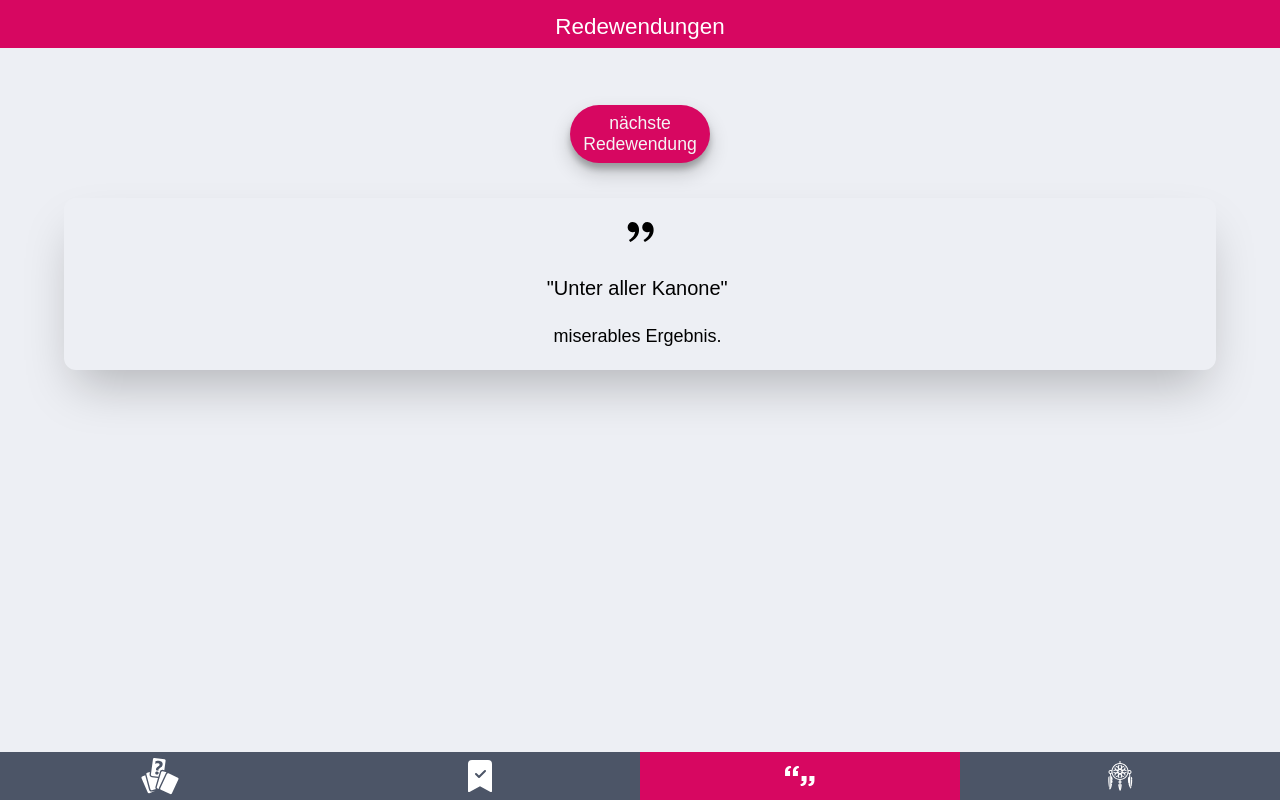
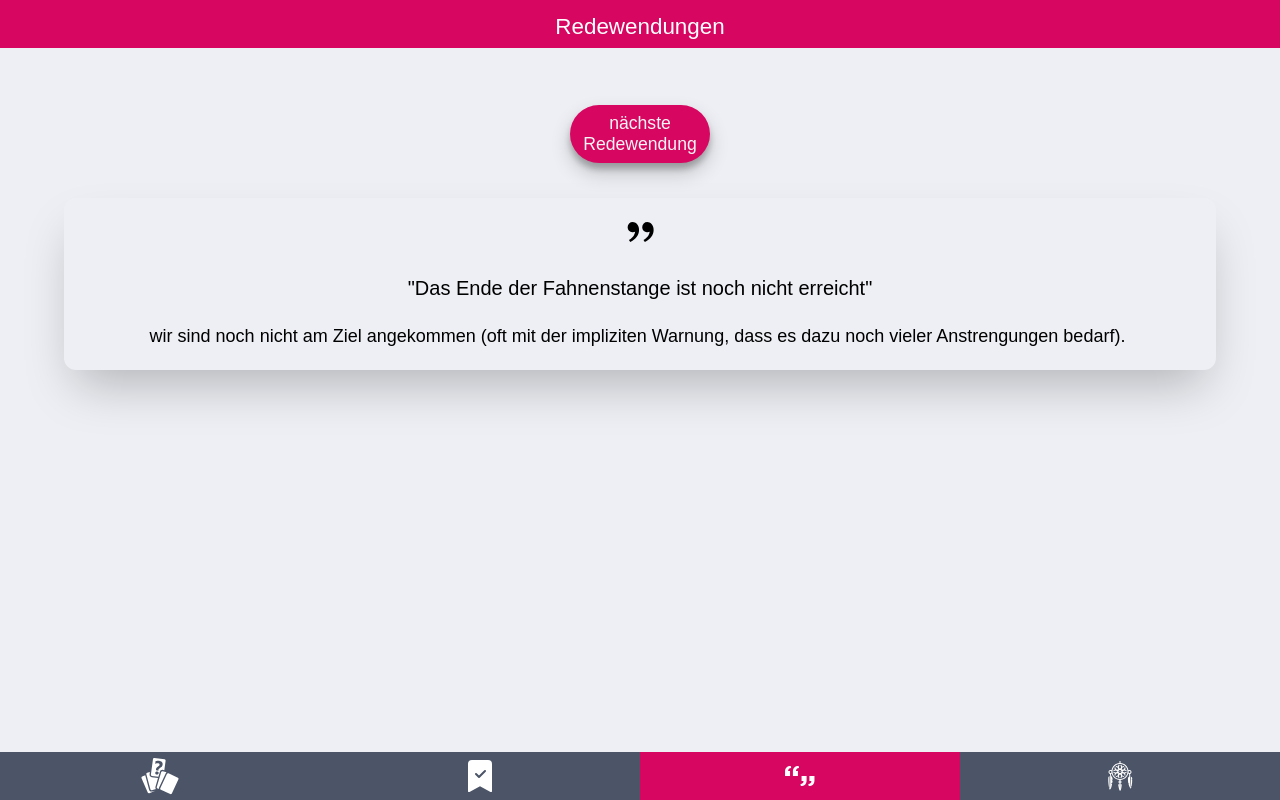
Before and after one commit to annadragan/capstone-project, a React (Create React App) app: page /idioms in a window 1280 px wide. Built offline with nearby package versions, Linux system fonts and the light colour scheme.

Commit message:
Fix quote generator

```diff
--- a/src/pages/IdiomaticExpressions.js
+++ b/src/pages/IdiomaticExpressions.js
@@ -4,14 +4,12 @@ import styled from 'styled-components';
 import Button from '../components/Button';
 import Header from '../components/Header';
 import { idioms } from '../data';
-import { useEffect } from 'react';
 
 export default function IdiomaticExpressions() {
-  const [quote, setQuote] = useState('');
+  const [quote, setQuote] = useState(
+    idioms[Math.floor(Math.random() * idioms.length)]
+  );
 
-  useEffect(() => {
-    handleRandomeQuote();
-  });
   return (
     <>
       <Header>Redewendungen</Header>
```
